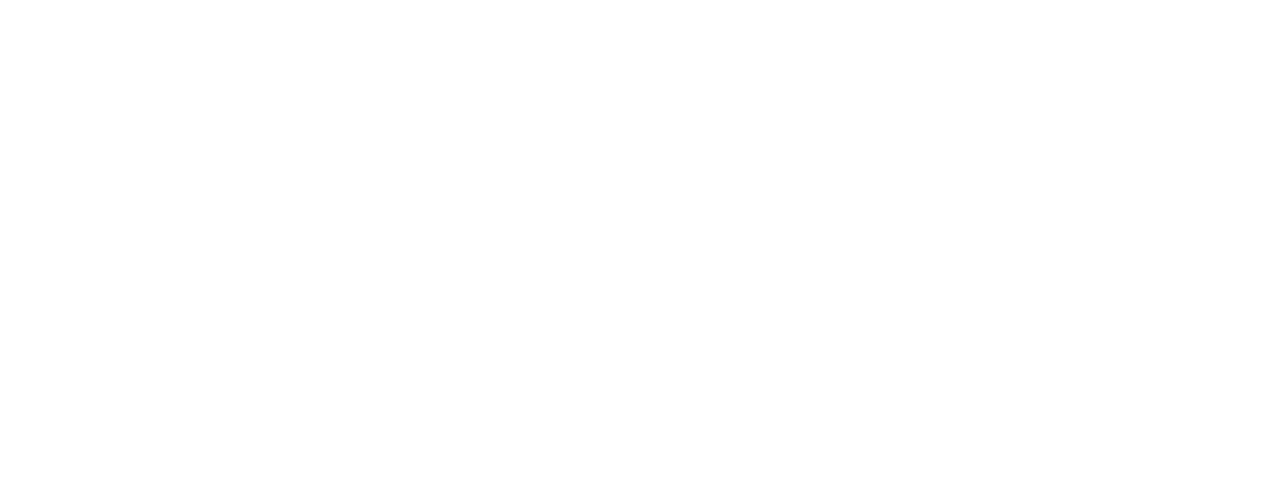
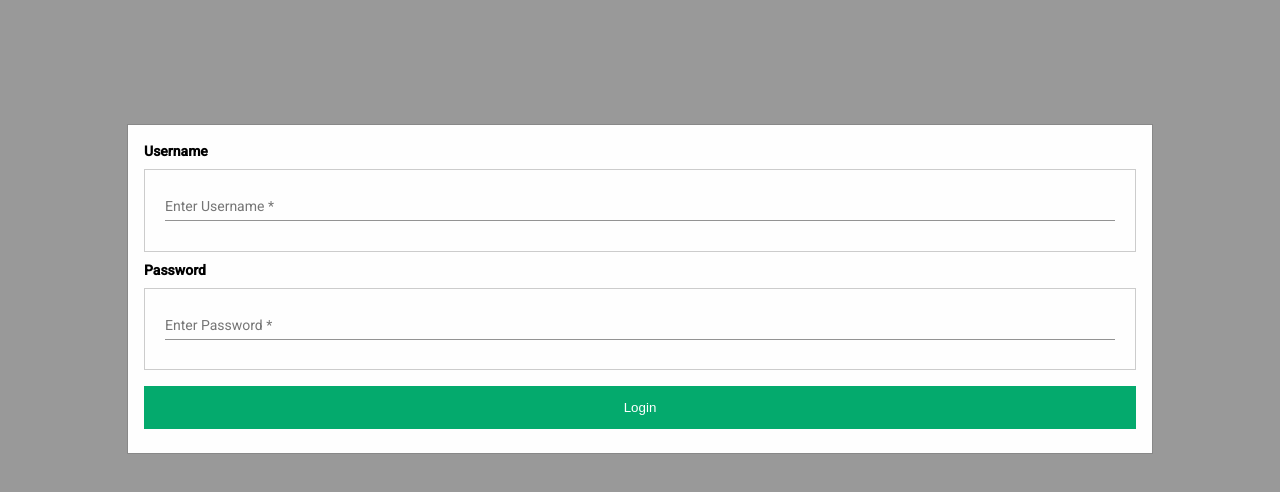
Before and after one commit to ro-msg-angular-training/online-shop-career-start-2022-narcisvladutu, an Angular app in the folder online-shop/: page /login in a window 1280 px wide. Before the commit this address led to /. Shown: the top 492 px of the page. Built offline with nearby package versions, Linux system fonts and the light colour scheme.

Commit message:
first version of login

```diff
--- a/online-shop/src/app/app-routing.module.ts
+++ b/online-shop/src/app/app-routing.module.ts
@@ -5,15 +5,17 @@
 import {OrderComponent} from "./components/order/order.component";
 import {EditProductComponent} from "./components/edit-product/edit-product.component";
 import {AddProductComponent} from "./components/add-product/add-product.component";
+import {LoginComponent} from "./components/login/login.component";
 
 
 const routes: Routes = [
-  {path:"", redirectTo:"products", pathMatch: 'full'},
+  {path:"", redirectTo:"login", pathMatch: 'full'},
   {path: "products", component: ProductsListComponent},
   {path:"product/:id", component: ProductViewComponent},
   {path: "order", component: OrderComponent},
   {path: "edit-product/:id", component: EditProductComponent},
-  {path: "add-product", component: AddProductComponent}
+  {path: "add-product", component: AddProductComponent},
+  {path: "login", component: LoginComponent}
 ];
 
 @NgModule({
--- a/online-shop/src/app/app.module.ts
+++ b/online-shop/src/app/app.module.ts
@@ -18,6 +18,7 @@
 import {MatCheckboxModule} from "@angular/material/checkbox";
 import {MatChipsModule} from "@angular/material/chips";
 import { AddProductComponent } from './components/add-product/add-product.component';
+import { LoginComponent } from './components/login/login.component';
 
 @NgModule({
   declarations: [
@@ -27,7 +28,8 @@
     ProductViewComponent,
     OrderComponent,
     EditProductComponent,
-    AddProductComponent
+    AddProductComponent,
+    LoginComponent
   ],
   imports: [
     BrowserModule,
--- /dev/null
+++ b/online-shop/src/app/components/login/login.component.html
@@ -0,0 +1,19 @@
+<div class="login">
+  <div class="login-content animate">
+    <div class="container">
+      <form *ngIf="form" [formGroup]="form">
+        <label><b>Username</b></label>
+        <mat-form-field>
+          <input matInput placeholder="Enter Username" formControlName="username" type="text">
+        </mat-form-field>
+
+        <label><b>Password</b></label>
+        <mat-form-field>
+          <input matInput placeholder="Enter Password" formControlName="password" type="password">
+        </mat-form-field>
+
+      </form>
+      <button (click)="login()">Login</button>
+    </div>
+  </div>
+</div>
--- /dev/null
+++ b/online-shop/src/app/components/login/login.component.scss
@@ -0,0 +1,67 @@
+/* Full-width input fields */
+mat-form-field {
+  width: 100%;
+  padding: 12px 20px;
+  margin: 8px 0;
+  display: inline-block;
+  border: 1px solid #ccc;
+  box-sizing: border-box;
+}
+
+/* Set a style for all buttons */
+button {
+  background-color: #04AA6D;
+  color: white;
+  padding: 14px 20px;
+  margin: 8px 0;
+  border: none;
+  cursor: pointer;
+  width: 100%;
+}
+
+button:hover {
+  opacity: 0.8;
+}
+
+/* Center the image and position the close button */
+.container {
+  padding: 16px;
+}
+
+/* The login (background) */
+.login {
+  position: fixed; /* Stay in place */
+  z-index: 1; /* Sit on top */
+  left: 0;
+  top: 0;
+  width: 100%; /* Full width */
+  height: 100%; /* Full height */
+  overflow: auto; /* Enable scroll if needed */
+  background-color: rgb(0, 0, 0); /* Fallback color */
+  background-color: rgba(0, 0, 0, 0.4); /* Black w/ opacity */
+  padding-top: 60px;
+}
+
+/* login Content/Box */
+.login-content {
+  background-color: #fefefe;
+  margin: 5% auto 15% auto; /* 5% from the top, 15% from the bottom and centered */
+  border: 1px solid #888;
+  width: 80%; /* Could be more or less, depending on screen size */
+}
+
+
+/* Add Zoom Animation */
+.animate {
+  -webkit-animation: animatezoom 0.6s;
+  animation: animatezoom 0.6s
+}
+
+@keyframes animatezoom {
+  from {
+    transform: scale(0)
+  }
+  to {
+    transform: scale(1)
+  }
+}
--- /dev/null
+++ b/online-shop/src/app/components/login/login.component.ts
@@ -0,0 +1,42 @@
+import {Component, OnInit} from '@angular/core';
+import {FormBuilder, FormGroup, Validators} from "@angular/forms";
+import {CredentialsModel} from "../../types/credentials.model";
+import {UserService} from "../../services/user.service";
+import {Router} from "@angular/router";
+import {Location} from "@angular/common";
+
+@Component({
+  selector: 'app-login',
+  templateUrl: './login.component.html',
+  styleUrls: ['./login.component.scss']
+})
+export class LoginComponent implements OnInit {
+  form: FormGroup | undefined;
+
+  constructor(private fb: FormBuilder, private userService: UserService,
+              private location: Location, private router: Router) {
+  }
+
+  ngOnInit(): void {
+    this.form = this.fb.group({
+      username: ["", [Validators.required, Validators.minLength(4)]],
+      password: ["", [Validators.required]],
+    })
+  }
+
+  login() {
+    if (!this.form?.invalid) {
+      let credentials: CredentialsModel = {username: this.form?.value.username, password: this.form?.value.password}
+      this.userService.login(credentials).subscribe((data) => {
+        if (data.roles) {
+          this.router.navigateByUrl(`/products`);
+          alert("YOU ARE LOGGED")
+        }
+      })
+    } else {
+      alert(
+        "YOUR CREDENTIALS ARE NOT CORRECT"
+      )
+    }
+  }
+}
--- a/online-shop/src/app/services/product.service.ts
+++ b/online-shop/src/app/services/product.service.ts
@@ -5,6 +5,7 @@
 import {catchError, throwError} from "rxjs";
 import {OrderModel} from "../types/order.model";
 import {ProductModel} from "../types/product.model";
+import {User} from "firebase";
 
 @Injectable({
   providedIn: 'root'
--- /dev/null
+++ b/online-shop/src/app/services/user.service.ts
@@ -0,0 +1,18 @@
+import { Injectable } from '@angular/core';
+import {HttpClient} from "@angular/common/http";
+import {CredentialsModel} from "../types/credentials.model";
+import {Observable} from "rxjs";
+import {User} from "../types/user.model";
+import {url} from "../utils";
+
+@Injectable({
+  providedIn: 'root'
+})
+export class UserService {
+
+  constructor(private http: HttpClient) { }
+
+  login(credentials: CredentialsModel): Observable<User> {
+    return this.http.post<User>(`${url}/login`, credentials)
+  }
+}
--- /dev/null
+++ b/online-shop/src/app/types/credentials.model.ts
@@ -0,0 +1,4 @@
+export interface CredentialsModel{
+  username: string;
+  password: number;
+}
--- /dev/null
+++ b/online-shop/src/app/types/user.model.ts
@@ -0,0 +1,6 @@
+export type Role = "customer" | "admin" | "user"
+export interface User{
+  "username": string,
+  "fullName": string,
+  "roles": Role[]
+}
```
Also changed, not shown: 2 other files (tests, documents, lock files or other folders).
